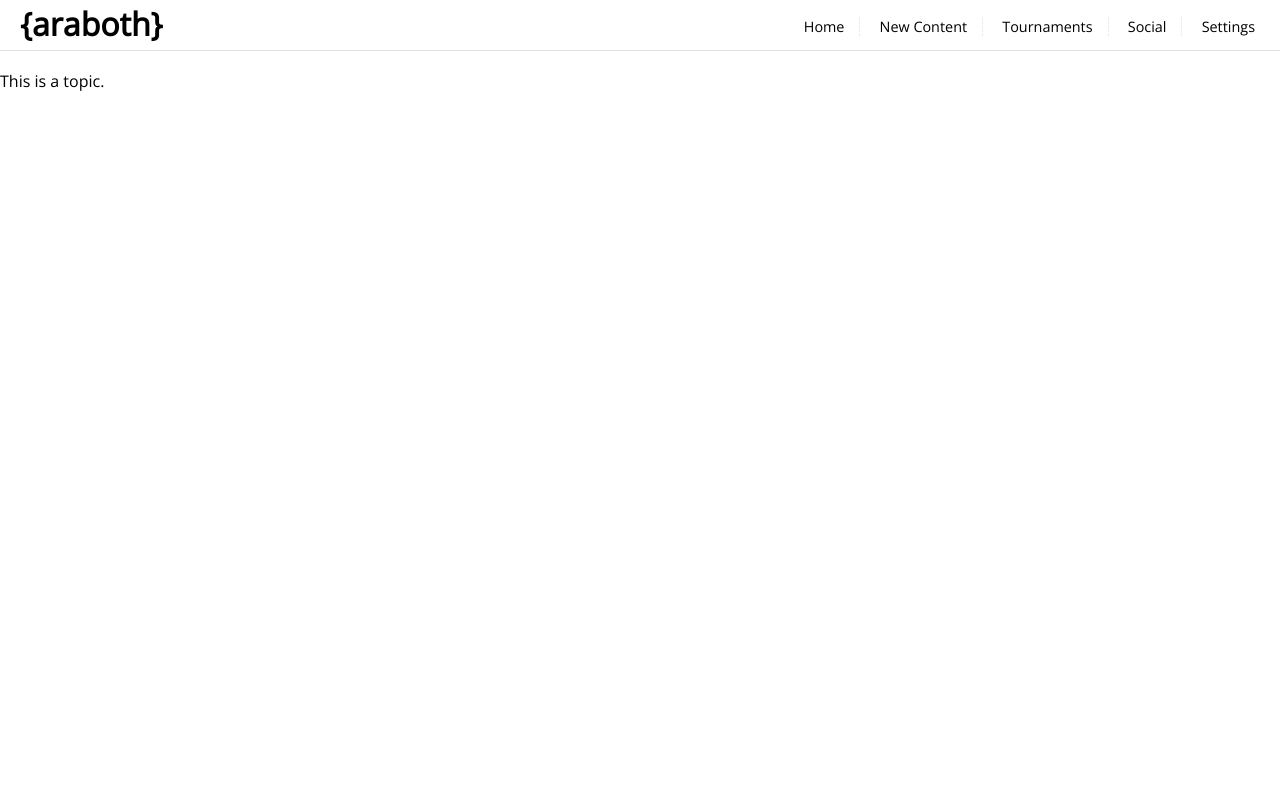
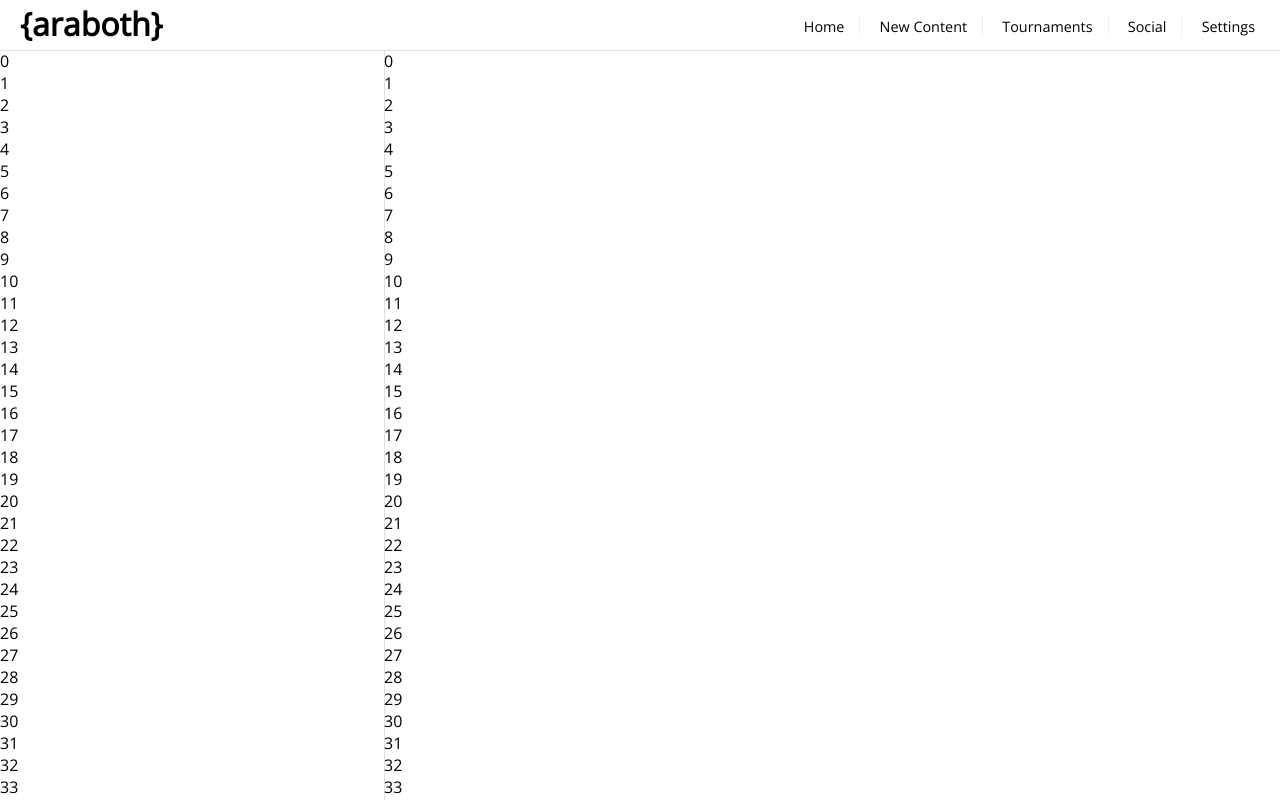
Before and after one commit to albert-wang/simple-fourm, a website: page public/index.html in a window 1280 px wide. Drawn offline with nearby package versions, Linux system fonts and the light colour scheme; files that its build step writes are made by us from their sources.

Commit message:
Hey, scrolling parts

```diff
--- /dev/null
+++ b/config.js
@@ -0,0 +1,3 @@
+module.exports = {
+  port: 9000
+}
--- a/index.js
+++ b/index.js
@@ -1,5 +1,6 @@
 var express   = require('express');
 var expressns = require("express-namespace");
+var config    = require("./config")
 
 var app = express();
 
@@ -27,5 +28,5 @@ app.namespace("/fourm", function()
 	app.get("*", dispatch);
 });
 
-app.listen(3000);
-console.log("Application listening on port 3000");
+app.listen(config.port);
+console.log("Application listening on port " + config.port);
--- a/public/css/default.css
+++ b/public/css/default.css
@@ -5,6 +5,17 @@
 body
 {
 	font-family: "Open Sans", "Verdana", arial, sans-serif;
+	height: 100%;
+}
+
+html
+{
+	height: 100%;
+}
+
+div#content
+{
+	height: 100%;
 }
 
 #content header
@@ -49,6 +60,37 @@ body
 
 div #clearnav
 {
-	padding-top: 70px;
 	display: block;
 }
+
+div #navigation
+{
+	position: absolute;
+	top: 0px;
+	bottom: 0px;
+	width: 30%;
+	border-right: 1px solid #E0E0E0;
+	overflow: hidden;
+}
+
+div #thread
+{
+	position: absolute;
+	top: 0px;
+	bottom: 0px;
+	left: 30%;
+	width: 68%;
+	overflow: hidden;
+}
+
+div .scrollable
+{
+	height: 100%;
+	position: relative;
+	top: 50px;
+}
+
+#navigation li, #thread li
+{
+	display: block;
+}
--- a/public/index.html
+++ b/public/index.html
@@ -2,9 +2,26 @@
 <html>
 <head>
 	<script src="//ajax.googleapis.com/ajax/libs/jquery/1.8.0/jquery.min.js"></script>
+	<script>
+	$(document).ready(function() {
+		for (var i = 0; i < 100; ++i) {
+			$(".scrollable > ul").append("<li>" + i + "</li>");
+		}
 
-	<script>
+		$(".scrollable").bind("mousewheel", function(eo) {
+			var current = eo.currentTarget;
+			var position = $(current).data("top") || 50;
 
+			if (eo.originalEvent.wheelDelta >= 0) {
+				position += 40;
+			} else {
+				position -= 40;
+			}
+
+			$(current).data("top", position);
+			$(current).css("top", position);
+		});
+	});
 	</script>
 
 	<link href="//fonts.googleapis.com/css?family=Open+Sans:300" rel="stylesheet" type="text/css" />
@@ -22,15 +39,17 @@
 				<li>Settings</li>
 			</ul>
 		</header>
-		<div id='clearnav'/>
+		<div id='clearnav'></div>
 		<div id='navigation'>
-			<ul>
-				<li>
-					This is a topic.
-				</li>
-			</ul>
+			<div class='scrollable'>
+				<ul></ul>
+			</div>
+		</div>
+		<div id='thread'>
+			<div class='scrollable'>
+				<ul></ul>
+			</div>
 		</div>
 	</div>
-
 </body>
 </html>
```
